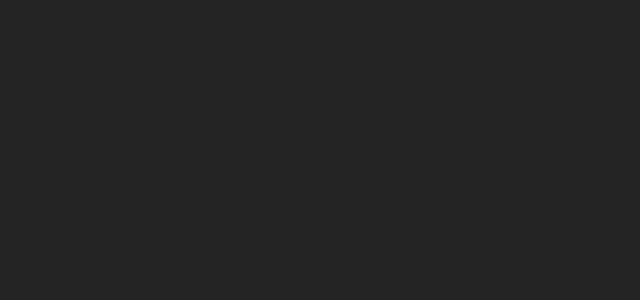
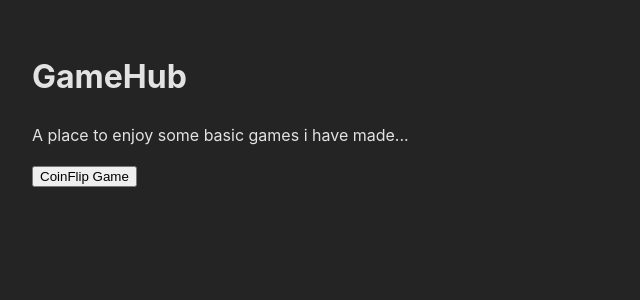
Before and after one commit to James-Frown/Basic-Gambling-App, a React (Vite) app in the folder vite-project/: page / in a window 1280 px wide. Shown: the top 300 px of the page, without its empty margins (0-640 px from the left). Built offline with nearby package versions, Linux system fonts and the light colour scheme.

Commit message:
Latest Changes

```diff
--- a/vite-project/src/App.jsx
+++ b/vite-project/src/App.jsx
@@ -1,5 +1,5 @@
 // importing game filter
-
+import GameFilter from './components/GameFilter/GameFilter';
 
 // importing styling for app
 import './App.css'
@@ -7,7 +7,7 @@
 function App() {
   return (
     <>
-
+      <GameFilter />
     </>
   );
 }
--- a/vite-project/src/components/CoinFlip/CoinlFlipGame.jsx
+++ b/vite-project/src/components/CoinFlip/CoinlFlipGame.jsx
@@ -1,8 +1,6 @@
 import { useState } from "react";
-import "./Cards.css";
 
-
-const CoinFlipCard = () => {
+const CoinFlip = () => {
 
     const [result, setResult] = useState("");
     const [lastresult, setLastResult] = useState(result);
@@ -34,4 +32,4 @@
     );
 };
 
-export default CoinFlipCard;
+export default CoinFlip;
--- a/vite-project/src/components/GameFilter/GameFilter.jsx
+++ b/vite-project/src/components/GameFilter/GameFilter.jsx
@@ -1,5 +1,5 @@
 // importing the game pages
-import
+import CoinFlip from '../CoinFlip/CoinlFlipGame';
 
 // import the react tools
 import { useState } from 'react';
@@ -13,8 +13,10 @@
     const [content, setContent] = useState();
 
     // function to show content
-    function game1() {
-        setContent();
+    function showCoinFlip() {
+        console.log("User: Clicked")
+        console.log("Selected: CoinFlip Game")
+        setContent(CoinFlip);
     }
 
     return (
@@ -22,14 +24,15 @@
             <div className='games_wrapper'>
                 <div className='heading__wrapper'>
                     <h1 className='games__heading'>
-                        Games
+                        GameHub
                     </h1>
                     <p className='games__description'>
-                        Here are a few games that i offer:
+                        A place to enjoy some basic games i have made...
                     </p>
                 </div>
                 <div className='button__wrapper'>
-                    <button className='button__selector' onClick={game1}>
+                    <button className='button__selector' onClick={showCoinFlip}>
+                        CoinFlip Game
                     </button>
                 </div>
                 <div className='content__wrapper'>
```
